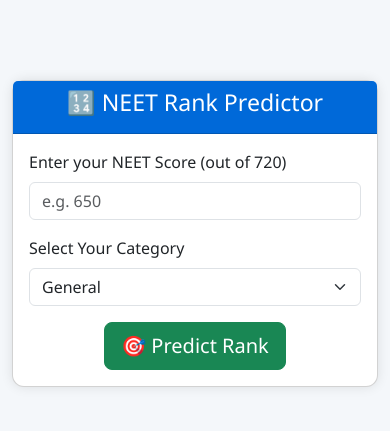
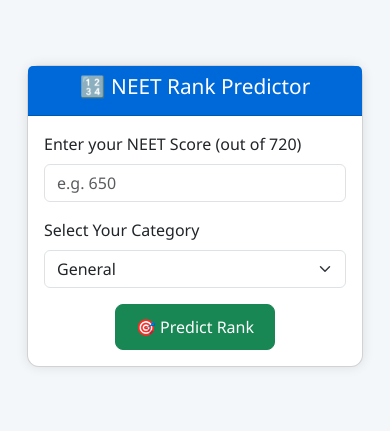
Before and after one commit to ashokbapi99/neet-predictor, a Flask app: page / in a window 390 px wide. Shown: the top 431 px of the page. Run offline with Flask 3, Linux system fonts and the light colour scheme.

Commit message:
Improved mobile responsiveness of index page

```diff
--- a/templates/index.html
+++ b/templates/index.html
@@ -2,16 +2,18 @@
 <html lang="en">
 <head>
     <meta charset="UTF-8">
+    <meta name="viewport" content="width=device-width, initial-scale=1"> <!-- Important for mobile -->
     <title>NEET Rank Predictor</title>
     <link href="https://cdn.jsdelivr.net/npm/bootstrap@5.3.2/dist/css/bootstrap.min.css" rel="stylesheet">
     <style>
         body {
             background-color: #f4f7fa;
             font-family: 'Segoe UI', sans-serif;
+            padding: 15px;
         }
         .container {
             max-width: 500px;
-            margin-top: 80px;
+            margin: 50px auto;
         }
         .card {
             border-radius: 12px;
@@ -22,6 +24,19 @@
             color: white;
             border-top-left-radius: 12px;
             border-top-right-radius: 12px;
+        }
+        .btn-lg {
+            font-size: 1.1rem;
+            padding: 12px 24px;
+        }
+        @media (max-width: 576px) {
+            h3 {
+                font-size: 1.3rem;
+            }
+            .btn-lg {
+                font-size: 1rem;
+                padding: 10px 20px;
+            }
         }
     </style>
 </head>
```
